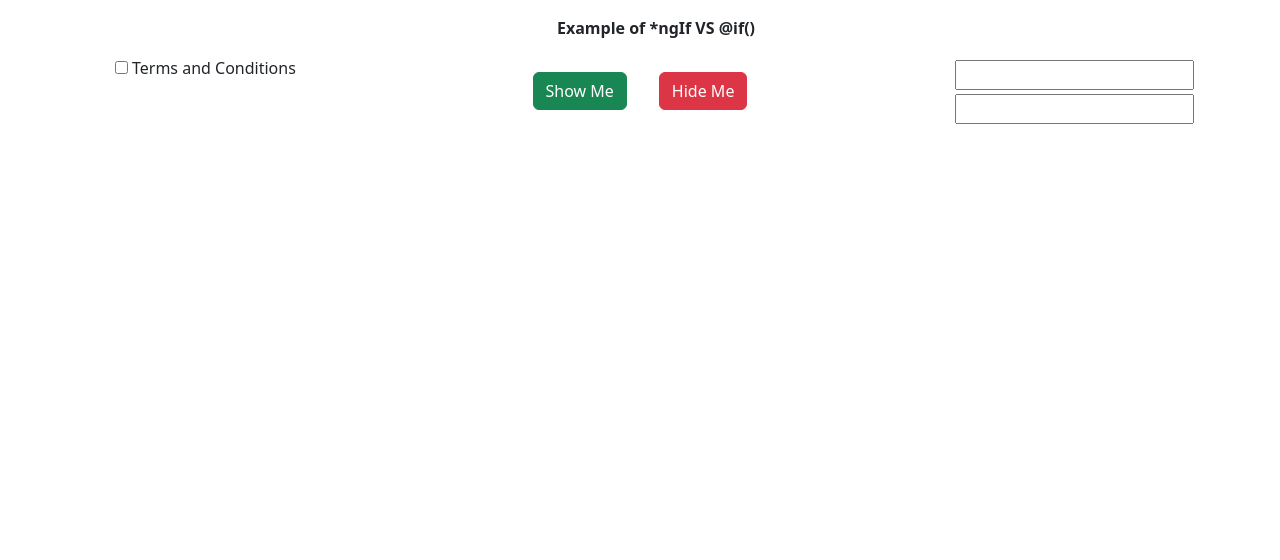
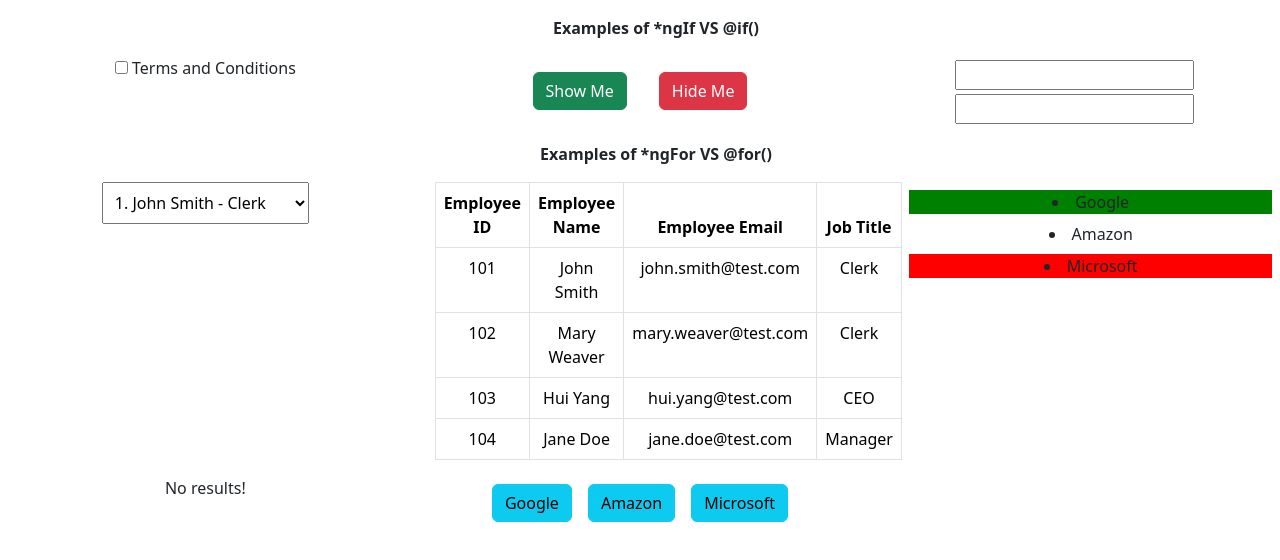
Before and after one commit to HuiYangUS/demo-angular-app, an Angular app: page / in a window 1280 px wide. Shown: the top 560 px of the page. Built offline with nearby package versions, Linux system fonts and the light colour scheme.

Commit message:
included for loop practice

```diff
--- a/src/app/structural-directive-demo/structural-directive-demo.component.html
+++ b/src/app/structural-directive-demo/structural-directive-demo.component.html
@@ -1,6 +1,6 @@
 <div class="row text-center">
     <div class="col-12 m-3">
-        <b>Example of *ngIf VS {{ifFuncText}} </b>
+        <b>Examples of *ngIf VS {{ifFuncText}} </b>
     </div>
 </div>
 
@@ -9,15 +9,27 @@
         <div>
             <input (click)="onClick()" type="checkbox" name="" id=""> Terms and Conditions
         </div>
-        <div *ngIf="isChecked">
+        <!-- <div *ngIf="isChecked">
             <button type="button" class="btn btn-primary">Submit</button>
+        </div> -->
+        <div>
+            <!-- @if remove elements from the DOM -->
+            @if (isChecked) {
+            <button type="button" class="btn btn-primary">Submit</button>
+            }
         </div>
     </div>
     <div class="col-4">
-        <div *ngIf="!isHidden" class="m-2" style="border: 3px solid skyblue;">
+        <!-- <div *ngIf="!isHidden" class="m-2" style="border: 3px solid skyblue;">
+            <strong style="font-family: Georgia, 'Times New Roman', Times, serif;">Long Walk on the
+                Beach</strong>
+        </div> -->
+        @if (!isHidden) {
+        <div class="m-2" style="border: 3px solid skyblue;">
             <strong style="font-family: Georgia, 'Times New Roman', Times, serif;">Long Walk on the
                 Beach</strong>
         </div>
+        }
         <button (click)="clickShowTarget()" type="button" class="btn btn-success m-3">Show Me</button>
         <button (click)="clickHideTarget()" type="button" class="btn btn-danger m-3">Hide Me</button>
     </div>
@@ -27,12 +39,113 @@
             <input (change)="findEmptyValue()" type="text" [(ngModel)]="target">
         </div>
         <div *ngIf="!isEmpty">
-            <div *ngIf="inputA == target">
+            <!-- <div *ngIf="inputA == target">
+                <button type="button" class="btn btn-info">Both fields are equal</button>
+            </div> -->
+            @if (inputA==target) {
+            <div>
                 <button type="button" class="btn btn-info">Both fields are equal</button>
             </div>
+            } @else if (inputA!==target) {
             <div *ngIf="inputA !== target">
                 <button type="button" class="btn btn-warning">Both fields are NOT equal</button>
             </div>
+            } @else {
+            <div>
+                <button type="button" class="btn btn-danger">???</button>
+            </div>
+            }
+            <!-- <div *ngIf="inputA !== target">
+                <button type="button" class="btn btn-warning">Both fields are NOT equal</button>
+            </div> -->
         </div>
     </div>
 </div>
+
+<div class="row text-center">
+    <div class="col-12 m-3">
+        <b>Examples of *ngFor VS {{forFuncText}} </b>
+    </div>
+</div>
+
+<div class="row text-center">
+    <div class="col-4">
+        <select class="p-2" name="targetEmployees">
+            <!-- <option [value]="employee.empNumber" *ngFor="let employee of employees">
+                {{employee.empName}} - {{employee.empTitle}}
+            </option> -->
+            @for (employee of employees; track $index) {
+            <option [value]="employee.empNumber">
+                {{$index + 1}}. {{employee.empName}} - {{employee.empTitle}}
+            </option>
+            }
+        </select>
+    </div>
+    <div class="col-4">
+        <table class="table table-bordered">
+            <thead>
+                <tr id="targetHeaderRow">
+                    <th>Employee ID</th>
+                    <th>Employee Name</th>
+                    <th>Employee Email</th>
+                    <th>Job Title</th>
+                </tr>
+            </thead>
+            <tbody>
+                <!-- <tr id="dataValueRow" *ngFor="let employee of employees">
+                    <td>{{employee.empNumber}}</td>
+                    <td>{{employee.empName}}</td>
+                    <td>{{employee.empEmail}}</td>
+                    <td>{{employee.empTitle}}</td>
+                </tr> -->
+                @for (employee of employees; track employee) {
+                <tr id="dataValueRow">
+                    <!-- Table Data -->
+                    <td>{{employee.empNumber}}</td>
+                    <td>{{employee.empName}}</td>
+                    <td>{{employee.empEmail}}</td>
+                    <td>{{employee.empTitle}}</td>
+                </tr>
+                }
+            </tbody>
+        </table>
+    </div>
+    <div class="col-4">
+        <ul style="list-style-position: inside;" id="targetList">
+            <!-- <li style="text-align: center;" *ngFor="let item of targetList" testName="listItemValue">
+                {{item}}
+            </li> -->
+            @for (item of targetList; track item; let i=$index, c=$count, f=$first, l=$last, o=$odd, e=$even) {
+            @if (f==true) {
+            <li class="m-2" style="text-align: center; background-color: green;" testName="listItemValue">
+                {{item}}
+            </li>
+            }@else if (l==true) {
+            <li class="m-2" style="text-align: center; background-color: red;" testName="listItemValue">
+                {{item}}
+            </li>
+            } @else {
+            <li class="m-2" style="text-align: center;" testName="listItemValue">
+                {{item}}
+            </li>
+            }
+            }
+        </ul>
+    </div>
+    <div class="col-4">
+        @for (item of emptyList; track $index) {
+        <div testName="listItemValue">
+            {{item}}
+        </div>
+        }
+        @empty {
+        No results!
+        }
+    </div>
+    <div class="col-4">
+        <button *ngFor="let item of targetList" testName="listItemValue" type="button" class="btn btn-info m-2">
+            {{item}}
+        </button>
+    </div>
+
+</div>
--- a/src/app/structural-directive-demo/structural-directive-demo.component.ts
+++ b/src/app/structural-directive-demo/structural-directive-demo.component.ts
@@ -37,4 +37,37 @@
     this.isEmpty = this.inputA === this.target && this.inputA.trim().length === 0;
   }
 
+  forFuncText: string = "@for()";
+
+  employees: any[] = [
+    {
+      empNumber: 101,
+      empName: "John Smith",
+      empEmail: "john.smith@test.com",
+      empTitle: "Clerk"
+    },
+    {
+      empNumber: 102,
+      empName: "Mary Weaver",
+      empEmail: "mary.weaver@test.com",
+      empTitle: "Clerk"
+    },
+    {
+      empNumber: 103,
+      empName: "Hui Yang",
+      empEmail: "hui.yang@test.com",
+      empTitle: "CEO"
+    },
+    {
+      empNumber: 104,
+      empName: "Jane Doe",
+      empEmail: "jane.doe@test.com",
+      empTitle: "Manager"
+    }
+  ]
+
+  targetList: string[] = ["Google", "Amazon", "Microsoft"];
+
+  emptyList: string[] = [];
+
 }
```
